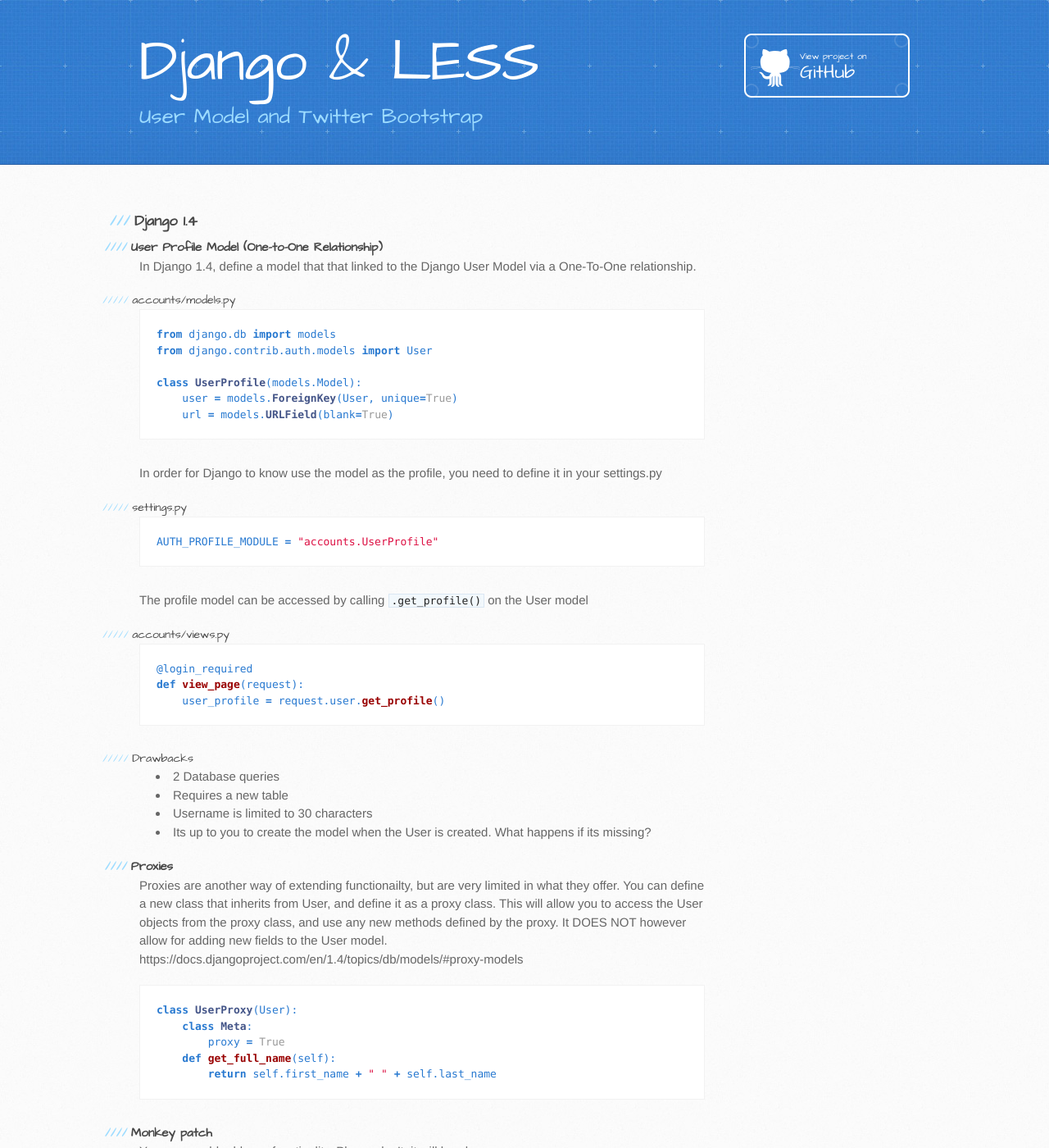
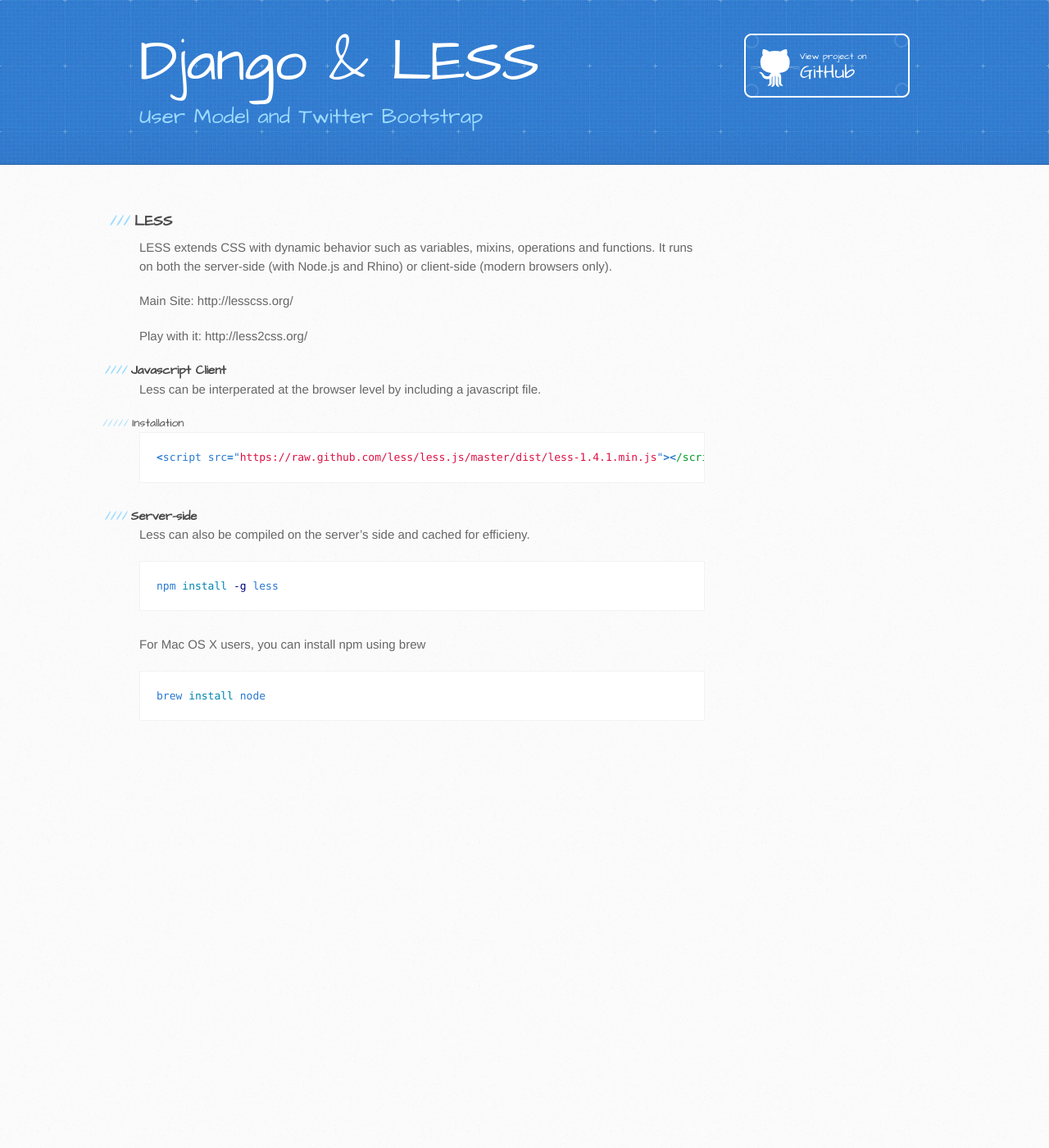
Before and after one commit to bxm156/django-meetup, a Jekyll site: the page built from less/requirements.md, in a window 1280 px wide and 1400 px high. Shown: the whole window at 82% size. Built offline with Jekyll 4.4.1, drawn with Linux system fonts in a browser that asks for light colours; Markdown is read by kramdown in place of the engine named in the settings; some of the changed text lies outside the part shown.

Commit message:
Updated less requirements basics

````diff
--- a/less/requirements.md
+++ b/less/requirements.md
@@ -3,55 +3,28 @@
 layout: index
 ---
 
-### Django 1.4
-#### User Profile Model (One-to-One Relationship)
+### LESS
+LESS extends CSS with dynamic behavior such as variables, mixins, operations and functions. It runs on both the server-side (with Node.js and Rhino) or client-side (modern browsers only).
 
-In Django 1.4, define a model that that linked to the Django User Model via a One-To-One relationship.
+Main Site: http://lesscss.org/
 
-#####accounts/models.py
-```python
-from django.db import models
-from django.contrib.auth.models import User
+Play with it: http://less2css.org/
 
-class UserProfile(models.Model):
-    user = models.ForeignKey(User, unique=True)
-    url = models.URLField(blank=True)
-```
-In order for Django to know use the model as the profile, you need to define it in your settings.py
 
-#####settings.py
-```python
-AUTH_PROFILE_MODULE = "accounts.UserProfile"
+####Javascript Client
+Less can be interperated at the browser level by including a javascript file.
+##### Installation
+```javascript
+<script src="https://raw.github.com/less/less.js/master/dist/less-1.4.1.min.js"></script>
 ```
 
-The profile model can be accessed by calling ```.get_profile()``` on the User model
-
-#####accounts/views.py
-```python
-@login_required
-def view_page(request):
-    user_profile = request.user.get_profile()
+#### Server-side
+Less can also be compiled on the server's side and cached for efficieny.
+```bash
+npm install -g less
 ```
 
-#####Drawbacks
-* 2 Database queries
-* Requires a new table
-* Username is limited to 30 characters
-* Its up to you to create the model when the User is created. What happens if its missing?
-
-####Proxies
-Proxies are another way of extending functionailty, but are very limited in what they offer. You can define a new class that inherits from User, and define it as a proxy class. This will allow you to access the User objects from the proxy class, and use any new methods defined by the proxy. It DOES NOT however allow for adding new fields to the User model.
-https://docs.djangoproject.com/en/1.4/topics/db/models/#proxy-models
-```python
-class UserProxy(User):
-    class Meta:
-        proxy = True
-    def get_full_name(self):
-        return self.first_name + " " + self.last_name
+For Mac OS X users, you can install npm using brew
+```bash
+brew install node
 ```
-
-####Monkey patch
-Yes, you could add new functionlity. Please don't, it will break.
-
-### Next
-[Creating the User Profile Model](http://bxm156.github.io/django-meetup/1.4/create)
````
